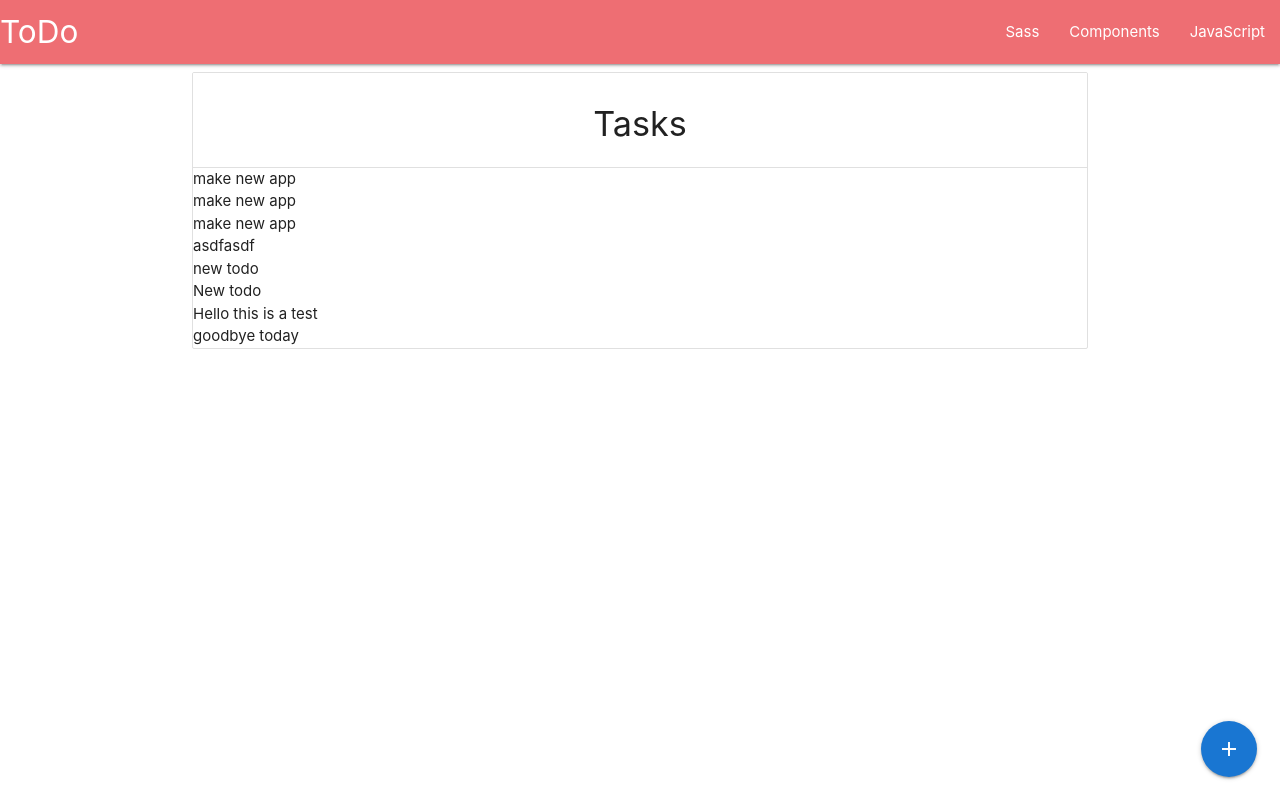
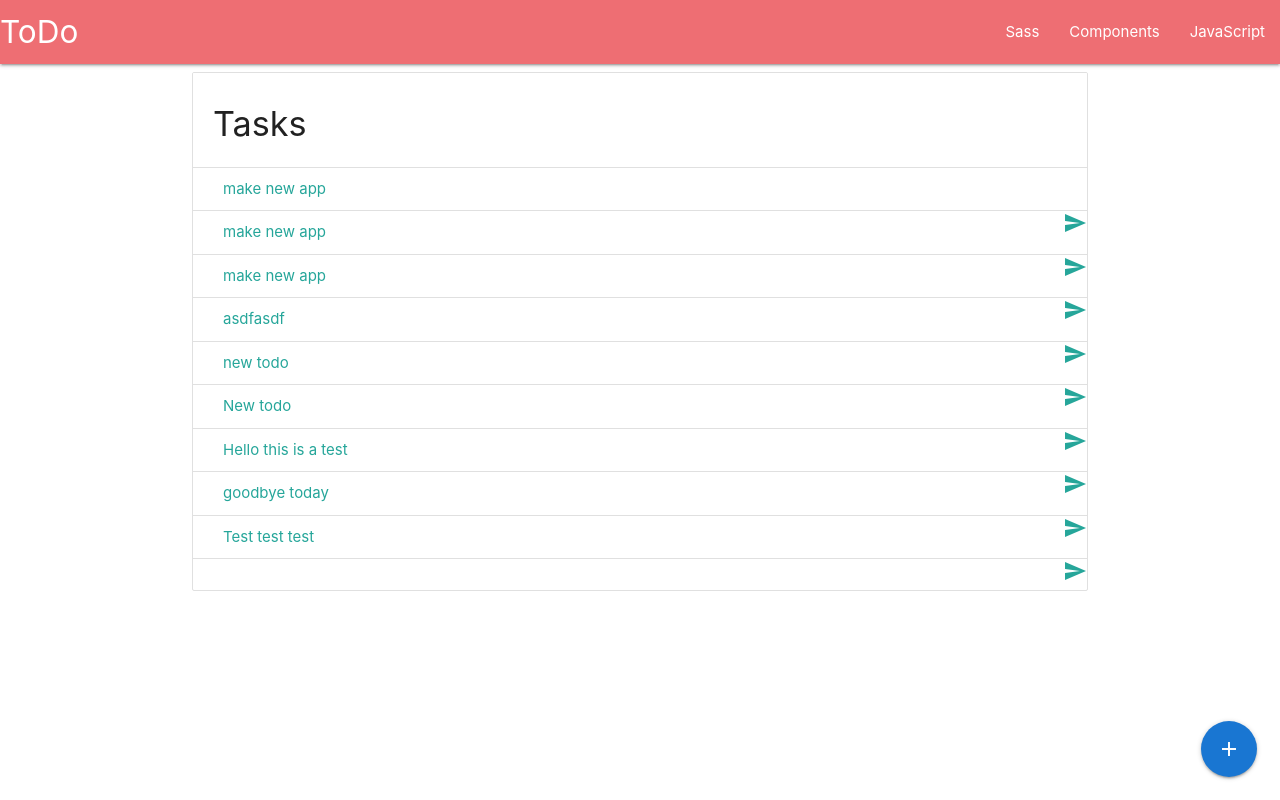
Before and after one commit to JakeSchwa/toDo, a React (Create React App) app: page / in a window 1280 px wide. Built offline with nearby package versions, Linux system fonts and the light colour scheme; data requests are answered from the project's data file.

Commit message:
WIP: Add TaskItem and precommit hook

```diff
--- a/db.json
+++ b/db.json
@@ -39,6 +39,11 @@
       "completed": false,
       "description": "goodbye today",
       "id": 8
+    },
+    {
+      "completed": false,
+      "description": "Test test test",
+      "id": 9
     }
   ]
 }
--- a/src/components/tasks/AddTaskModal.js
+++ b/src/components/tasks/AddTaskModal.js
@@ -1,77 +1,77 @@
-import React, { useState } from "react";
-import M from "materialize-css/dist/js/materialize.min.js";
+import React, { useState } from 'react'
+import M from 'materialize-css/dist/js/materialize.min.js'
 
 const AddTaskModal = () => {
-  const [description, setDescription] = useState("");
+  const [description, setDescription] = useState('')
 
   const addTask = async task => {
     try {
-      const res = await fetch("/tasks", {
-        method: "POST",
+      const res = await fetch('/tasks', {
+        method: 'POST',
         headers: {
-          "Content-Type": "application/json"
+          'Content-Type': 'application/json',
         },
-        body: JSON.stringify(task)
-      });
-      const data = await res.json();
-      console.log(data);
+        body: JSON.stringify(task),
+      })
+      const data = await res.json()
+      console.log(data)
     } catch (err) {
-      console.error(err);
+      console.error(err)
     }
-  };
+  }
 
   const onSubmit = () => {
-    if (description === "") {
-      M.toast({ html: "Please enter a description for the todo" });
+    if (description === '') {
+      M.toast({ html: 'Please enter a description for the todo' })
     } else {
       const newTask = {
         completed: false,
-        description
-      };
+        description,
+      }
 
-      addTask(newTask);
+      addTask(newTask)
 
-      M.toast({ html: "Todo added successfully" });
+      M.toast({ html: 'Todo added successfully' })
 
       // clear fields
-      setDescription("");
+      setDescription('')
     }
-  };
+  }
 
   return (
-    <div id='add-task-modal' className='modal' style={modalStyle}>
-      <div className='modal-content'>
+    <div id="add-task-modal" className="modal" style={modalStyle}>
+      <div className="modal-content">
         <h4>Enter New Todo</h4>
-        <div className='row'>
-          <div className='input-field'>
+        <div className="row">
+          <div className="input-field">
             <input
-              type='text'
-              name='description'
+              type="text"
+              name="description"
               value={description}
               onChange={e => setDescription(e.target.value)}
             />
-            <label htmlFor='message' className='active'>
+            <label htmlFor="message" className="active">
               Todo Description
             </label>
           </div>
         </div>
       </div>
-      <div className='modal-footer'>
+      <div className="modal-footer">
         <a
-          href='#!'
+          href="#!"
           onClick={onSubmit}
-          className='modal-close waves-effect blue btn'
+          className="modal-close waves-effect blue btn"
         >
           Enter
         </a>
       </div>
     </div>
-  );
-};
+  )
+}
 
 const modalStyle = {
-  width: "75%",
-  height: "75%"
-};
+  width: '30%',
+  height: '30%',
+}
 
-export default AddTaskModal;
+export default AddTaskModal
--- a/src/components/tasks/TaskItem.js
+++ b/src/components/tasks/TaskItem.js
@@ -0,0 +1,17 @@
+import React from 'react'
+
+const TaskItem = ({ description }) => {
+  return (
+    <li>
+      <a href="#!" className="collection-item">
+        {description}
+      </a>
+
+      <a href="#!" className="secondary-content">
+        <i className="material-icons">send</i>
+      </a>
+    </li>
+  )
+}
+
+export default TaskItem
--- a/src/components/tasks/TaskList.js
+++ b/src/components/tasks/TaskList.js
@@ -1,32 +1,33 @@
-import React, { useEffect, useState } from "react";
+import React, { useEffect, useState } from 'react'
+import TaskItem from './TaskItem'
 
 const TaskList = () => {
-  const [data, setData] = useState([]);
+  const [data, setData] = useState([])
 
   useEffect(() => {
-    getTasks();
-  }, []);
+    getTasks()
+  }, [])
 
   const getTasks = async () => {
-    const res = await fetch("/tasks");
-    const data = await res.json();
-    setData(data);
-  };
+    const res = await fetch('/tasks')
+    const data = await res.json()
+    setData(data)
+  }
 
   const displayTasks = () => {
-    return data.map(item => <li key={item.id}>{item.description}</li>);
-  };
+    return data.map(item => (
+      <TaskItem key={item.id} description={item.description} />
+    ))
+  }
 
   return (
-    <div id='taskList'>
-      <ul className='collection with-header'>
-        <li className='collection-header'>
-          <h4 className='center'>Tasks</h4>
-        </li>
-        {displayTasks()}
-      </ul>
-    </div>
-  );
-};
+    <ul className="collection with-header">
+      <li className="collection-header">
+        <h4>Tasks</h4>
+      </li>
+      {displayTasks()}
+    </ul>
+  )
+}
 
-export default TaskList;
+export default TaskList
```
Also changed, not shown: package.json (+19 -1 lines), 1 other file (tests, documents, lock files or other folders).
